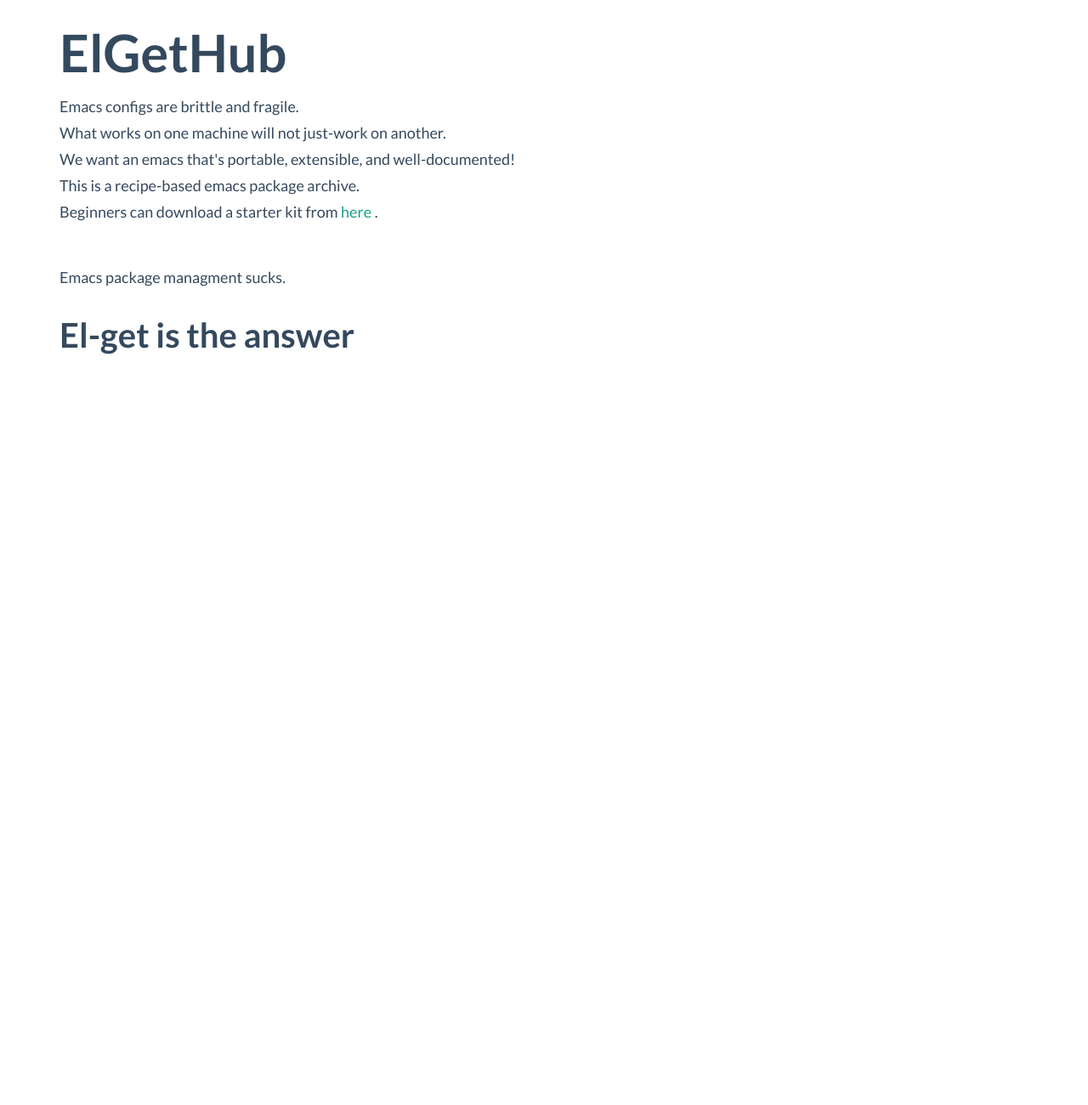
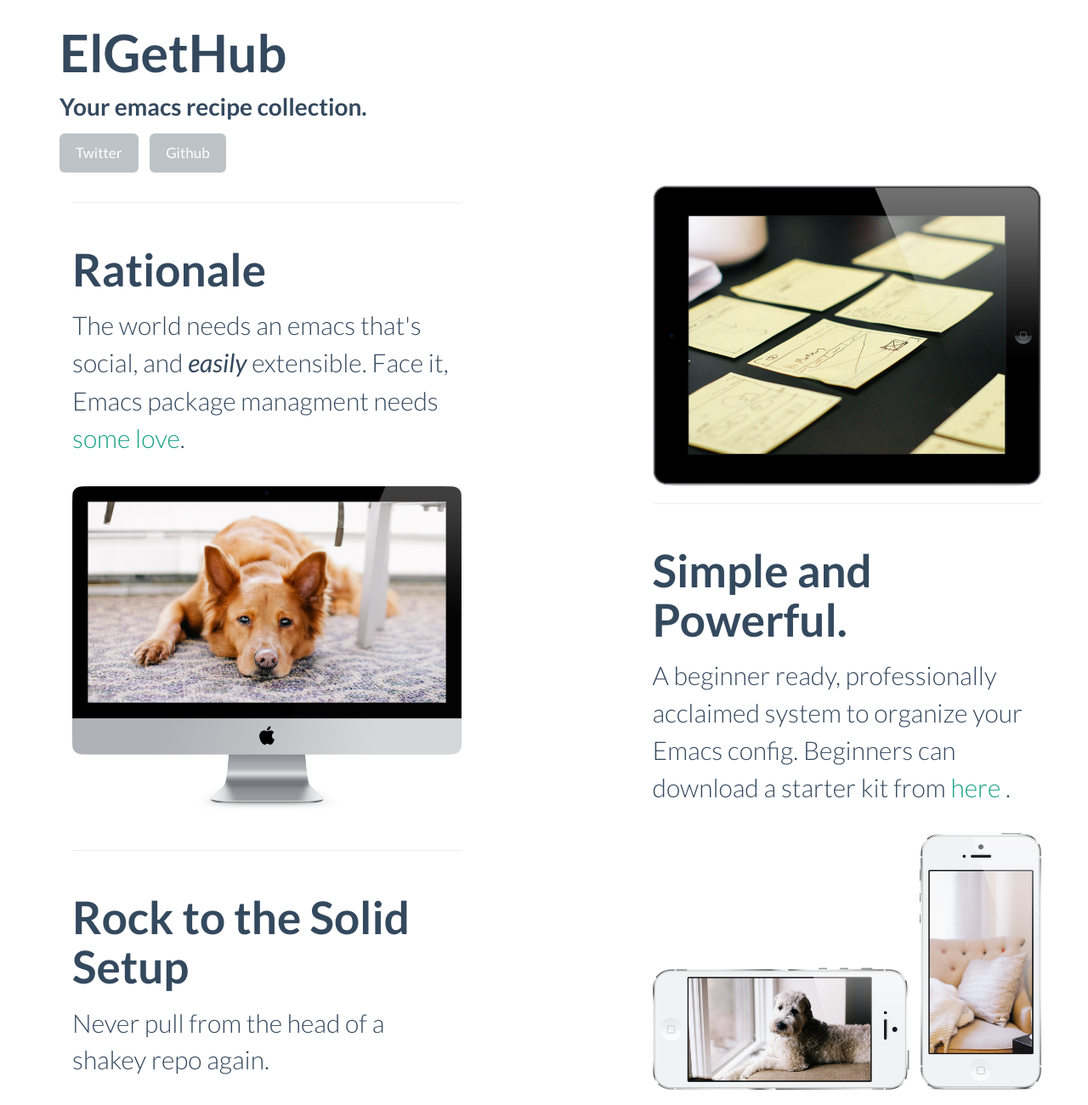
Before and after one commit to escherize/el-get-hub, a website: page resources/public/home.html in a window 1280 px wide. Shown: the part 84-1384 px from the top of the page at 85% size. Before the commit the page ends 800 px from the top, so only its background shows below. Drawn offline with Linux system fonts and the light colour scheme.

Commit message:
Moved to new (and MVP) homepage!

```diff
--- a/resources/public/home.html
+++ b/resources/public/home.html
@@ -14,16 +14,16 @@
         <![endif]-->
   </head>
   <body>
-    <nav class="navbar navbar-default" role="navigation">
+    <nav class="navbar navbar-default navbar-static-top" role="navigation">
       <div class="navbar-header">
         <button type="button" class="navbar-toggle" data-toggle="collapse" data-target="#navbar-collapse-01">
           <span class="sr-only">Toggle navigation</span>
         </button>
-        <a class="navbar-brand" href="/index.html">El-Get Hub</a>
+        <a class="navbar-brand" href="/home.html">El-Get Hub</a>
       </div>
       <div class="collapse navbar-collapse" id="navbar-collapse-01">
         <ul class="nav navbar-nav">
-          <li class="active"><a href="/index.html">Home</a></li>
+          <li class="active"><a href="/home.html">Home</a></li>
           <li><a href="/recipe.html">Upload Recipes</a></li>
           <li><a href="/search.html">Search Recipes</a></li>
         </ul>
@@ -34,14 +34,78 @@
       <div class="row">
         <div class="col-lg-12">
           <h1>ElGetHub</h1>
-          <p>Emacs configs are brittle and fragile.<br>
-            What works on one machine will not just-work on another.<br>
-            We want an emacs that's portable, extensible, and well-documented!<br>
-            This is a recipe-based emacs package archive.<br>
-            Beginners can download a starter kit from
-            <a href= "https://github.com/dimitri/emacs-kicker/archive/master.zip"> here </a>.</p><br>
-          <p>Emacs package managment sucks.</p>
-          <h3>El-get is the answer</h3>
+          <h5>Your emacs recipe collection.</h5>
+          <ul class="list-inline intro-social-buttons">
+            <li>
+              <a href="https://twitter.com/elgethub" class="btn btn-default btn-lg"><i class="fa fa-twitter fa-fw"></i> <span class="network-name">Twitter</span></a>
+            </li>
+            <li>
+              <a href="https://github.com/escherize/el-get-hub" class="btn btn-default btn-lg"><i class="fa fa-github fa-fw"></i> <span class="network-name">Github</span></a>
+            </li>
+          </ul>
+          <div class="content-section-a">
+            <div class="container">
+              <div class="row">
+                <div class="col-lg-5 col-sm-6">
+                  <hr class="section-heading-spacer"/>
+                  <div class="clearfix"></div>
+                  <h2 class="section-heading">
+                    Rationale
+                  </h2>
+                  <p class="lead">
+                    The world needs an emacs that's social, and <em>easily</em> extensible. Face it, Emacs package managment needs <a href="http://batsov.com/articles/2012/02/19/package-management-in-emacs-the-good-the-bad-and-the-ugly/">some love</a>.
+                    <!-- Use one file to hold your recipes,<br> or split however you like. -->
+                  </p>
+                </div>
+                <div class="col-lg-5 col-lg-offset-2 col-sm-6">
+                  <img class="img-responsive" src="img/ipad.png" alt=""/>
+                </div>
+              </div>
+            </div>
+            <!-- /.container -->
+          </div>
+          <!-- /.content-section-a -->
+          <div class="content-section-b">
+            <div class="container">
+              <div class="row">
+                <div class="col-lg-5 col-lg-offset-1 col-sm-push-6  col-sm-6">
+                  <hr class="section-heading-spacer"/>
+                  <div class="clearfix"></div>
+                  <h2 class="section-heading">
+                    Simple and Powerful.
+                  </h2>
+                  <p class="lead">
+                    A beginner ready, professionally acclaimed system to organize your Emacs config. Beginners can download a starter kit from <a href= "https://github.com/dimitri/emacs-kicker/archive/master.zip"> here </a>.
+                  </p>
+                </div>
+                <div class="col-lg-5 col-sm-pull-6  col-sm-6">
+                  <img class="img-responsive" src="img/dog.png" alt=""/>
+                </div>
+              </div>
+            </div>
+            <!-- /.container -->
+          </div>
+          <!-- /.content-section-b -->
+          <div class="content-section-a">
+            <div class="container">
+              <div class="row">
+                <div class="col-lg-5 col-sm-6">
+                  <hr class="section-heading-spacer"/>
+                  <div class="clearfix"></div>
+                  <h2 class="section-heading">
+                    Rock to the Solid Setup
+                  </h2>
+                  <p class="lead">
+                    Never pull from the head of a shakey repo again.
+                  </p>
+                </div>
+                <div class="col-lg-5 col-lg-offset-2 col-sm-6">
+                  <img class="img-responsive" src="img/phones.png" alt=""/>
+                </div>
+              </div>
+            </div>
+          </div>
+        </div>
       </div>
     </div>
 </div>
```
Also changed, not shown: resources/public/recipe.html (+2 -2 lines), resources/public/search.html (+2 -2 lines), resources/public/template.html (+1 -1 lines), 1 other file. Lines whose indentation alone changed are shown as unchanged.
